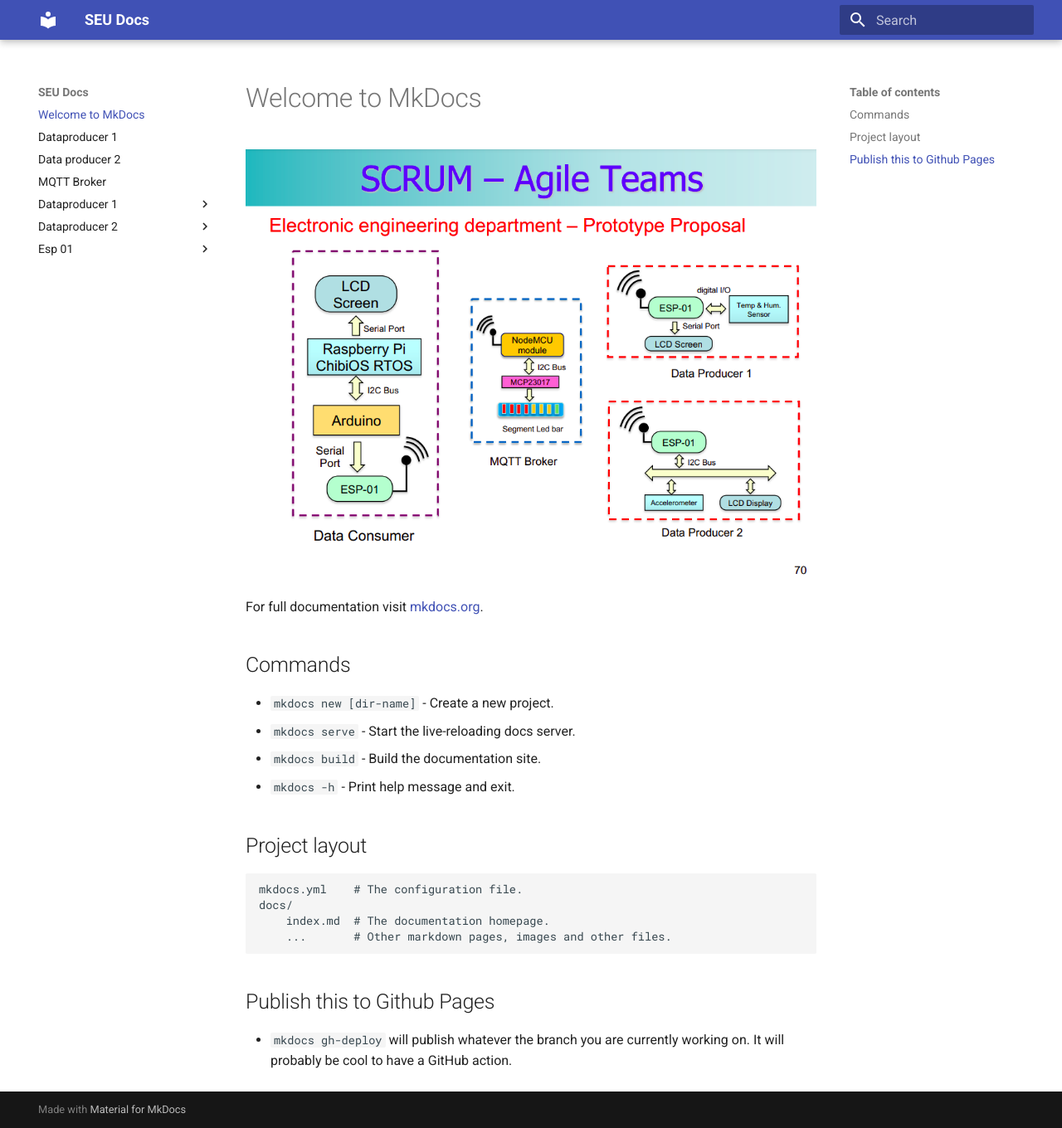
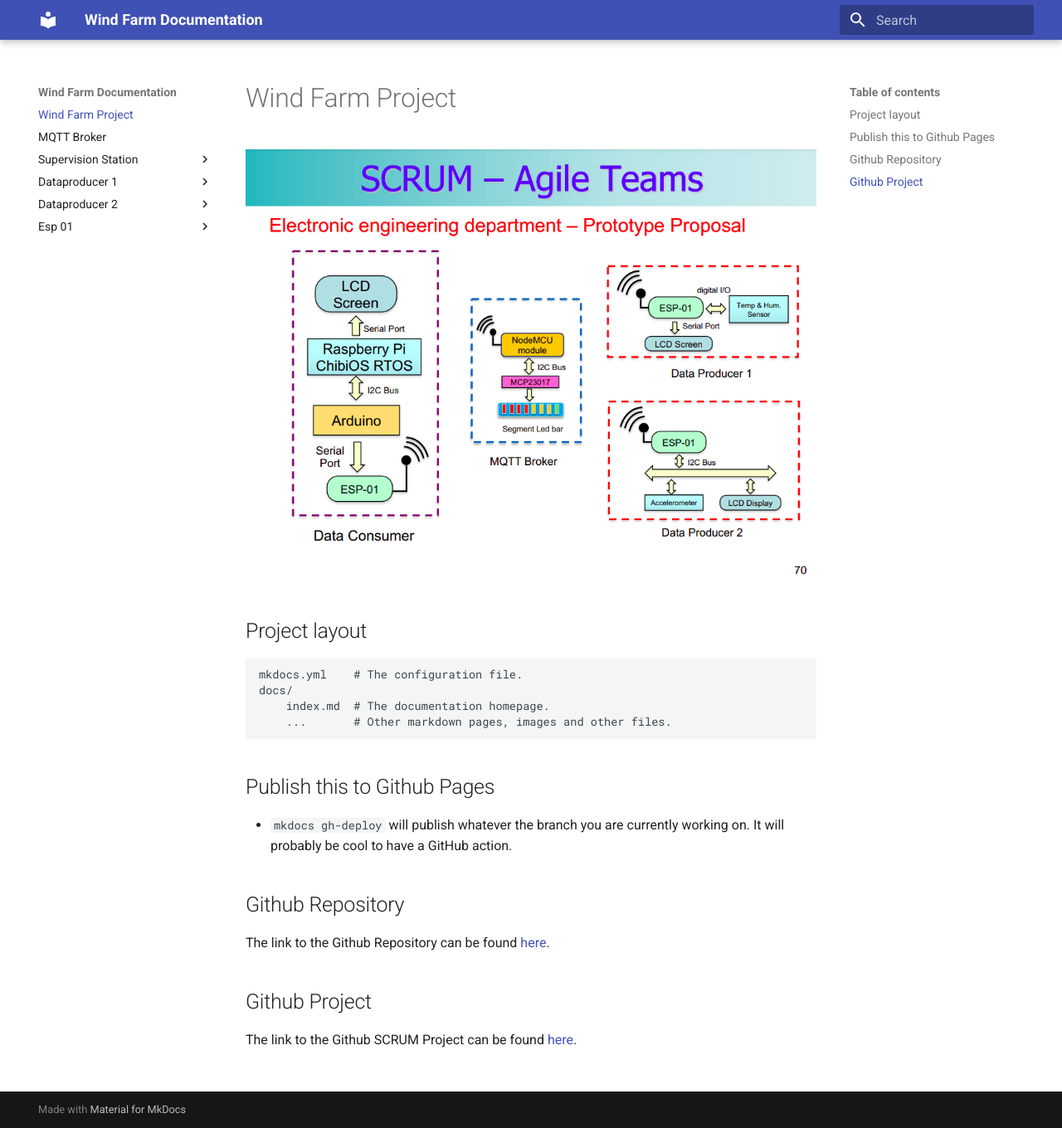
Before and after one commit to Oriolac/seu, an MkDocs documentation site: the page built from docs/docs/index.md, in a window 1280 px wide and 1360 px high. Shown: the whole window at 83% size. Built offline with MkDocs 1.6.1 and Material for MkDocs 9.7.7, drawn with Linux system fonts in a browser that asks for light colours.

```diff
--- a/docs/docs/index.md
+++ b/docs/docs/index.md
@@ -1,15 +1,6 @@
-# Welcome to MkDocs
+# Wind Farm Project
 
 ![Diagram](img/prototype_proposal.png)
-
-For full documentation visit [mkdocs.org](https://www.mkdocs.org).
-
-## Commands
-
-* `mkdocs new [dir-name]` - Create a new project.
-* `mkdocs serve` - Start the live-reloading docs server.
-* `mkdocs build` - Build the documentation site.
-* `mkdocs -h` - Print help message and exit.
 
 ## Project layout
 
@@ -20,3 +11,11 @@ For full documentation visit [mkdocs.org](https://www.mkdocs.org).
 
 ## Publish this to Github Pages
 * `mkdocs gh-deploy` will publish whatever the branch you are currently working on. It will probably be cool to have a GitHub action.
+
+## Github Repository
+
+The link to the Github Repository can be found [here](https://github.com/Oriolac/seu/).
+
+## Github Project
+
+The link to the Github SCRUM Project can be found [here](https://github.com/users/Oriolac/projects/1).
--- a/docs/mkdocs.yml
+++ b/docs/mkdocs.yml
@@ -1,4 +1,4 @@
-site_name: SEU Docs
+site_name: Wind Farm Documentation
 
 theme:
   name: material
```
Also changed, not shown: docs/docs/Supervision-Station/Supervision-Station.md (added, +17 -0 lines), docs/docs/Supervision-Station/chibios.md (added, +57 -0 lines), docs/docs/Supervision-Station/img/chibios.png (added), docs/docs/Supervision-Station/img/prototype.png (added), docs/docs/dataproducer-1/dataproducer-1.md (renamed from docs/docs/dataproducer-1.md), docs/docs/dataproducer-2/dataproducer-2.md (renamed from docs/docs/dataproducer-2.md), 2 other files.
